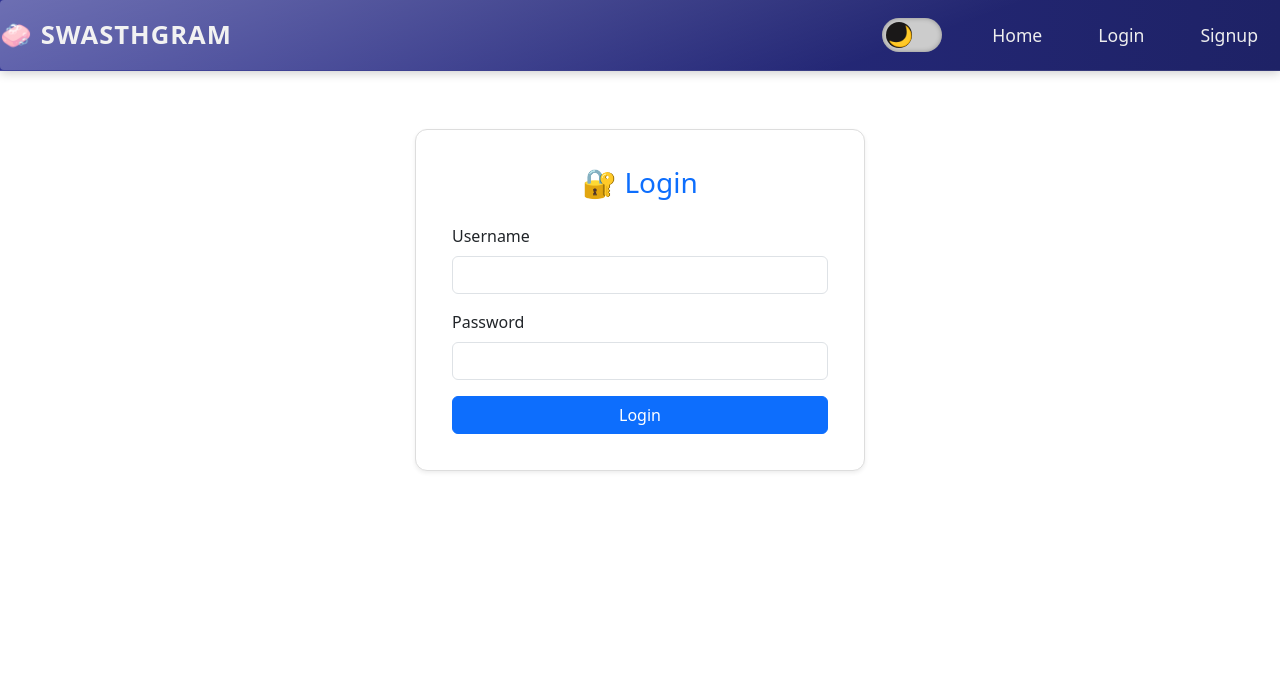
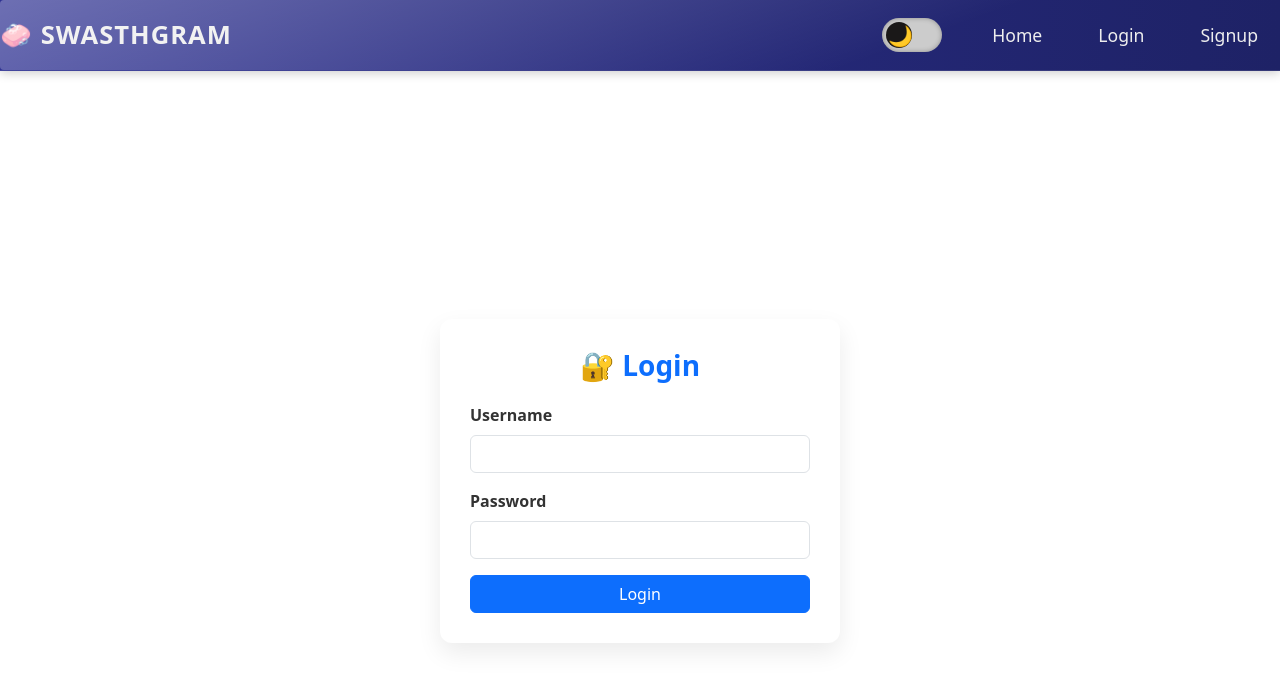
Before and after one commit to Pravalika-Batchu/SwasthGram, a React (Create React App) app in the folder frontend/: page /login in a window 1280 px wide. Shown: the top 686 px of the page. Built offline with nearby package versions, Linux system fonts and the light colour scheme.

Commit message:
Update Login.jsx

```diff
--- a/frontend/src/pages/Login.jsx
+++ b/frontend/src/pages/Login.jsx
@@ -1,6 +1,7 @@
 import React, { useState } from 'react';
 import { useNavigate } from 'react-router-dom';
 import axios from '../axiosConfig';
+import './Auth.css';
 
 const Login = ({ setToken }) => {
     const [form, setForm] = useState({ username: '', password: '' });
@@ -28,28 +29,26 @@ const Login = ({ setToken }) => {
     };
 
     return (
-        <div className="container mt-5">
-            <div className="card shadow-sm mx-auto" style={{ maxWidth: '450px' }}>
-                <div className="card-body">
-                    <h3 className="text-center text-primary mb-4">🔐 Login</h3>
-                    {message && <div className="alert alert-info text-center">{message}</div>}
+        <div className="auth-page">
+            <div className="auth-card">
+                <h3 className="auth-title">🔐 Login</h3>
+                {message && <div className="auth-message">{message}</div>}
 
                 <form onSubmit={handleSubmit}>
                     <div className="mb-3">
-                            <label htmlFor="username" className="form-label">Username</label>
-                            <input type="text" name="username" id="username" value={form.username} onChange={handleChange} className="form-control" required />
+                        <label className="form-label">Username</label>
+                        <input type="text" name="username" value={form.username} onChange={handleChange} className="form-control" required />
                     </div>
 
                     <div className="mb-3">
-                            <label htmlFor="password" className="form-label">Password</label>
-                            <input type="password" name="password" id="password" value={form.password} onChange={handleChange} className="form-control" required />
+                        <label className="form-label">Password</label>
+                        <input type="password" name="password" value={form.password} onChange={handleChange} className="form-control" required />
                     </div>
 
                     <button type="submit" className="btn btn-primary w-100">Login</button>
                 </form>
             </div>
         </div>
-        </div>
     );
 };
 
```
Lines whose indentation alone changed are shown as unchanged.
